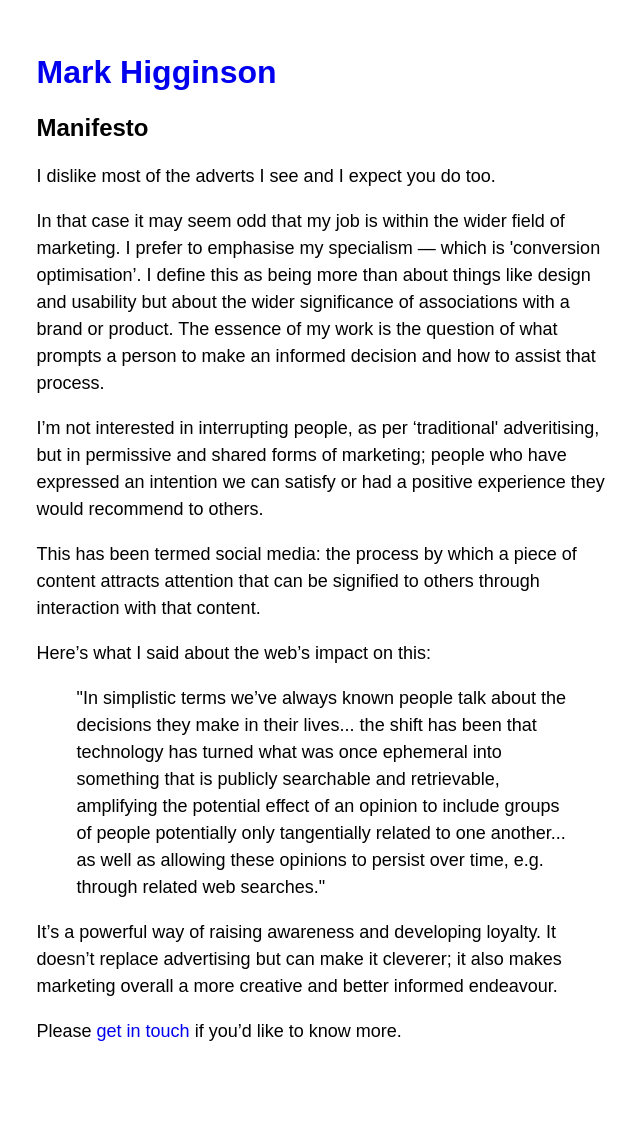
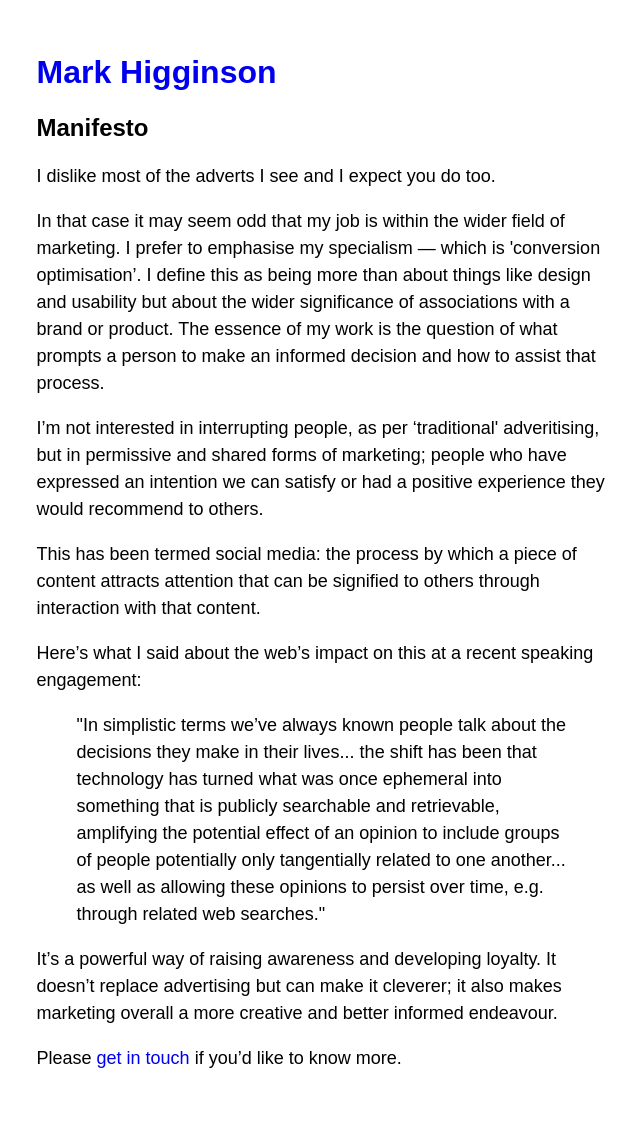
Before and after one commit to markhgn/markhgn.github.io, a Jekyll site: the page pages/manifesto.html, which Jekyll copies as it is, in a window 1280 px wide. Shown: the whole page, without its empty margins (316-956 px from the left). Built offline with Jekyll 4.4.1, drawn with Linux system fonts in a browser that asks for light colours; Markdown is read by kramdown in place of the engine named in the settings; before the commit the page ends 1096 px from its top, so only the background shows below that.

```diff
--- a/index.html
+++ b/index.html
@@ -6,7 +6,7 @@ layout: default
 
     <a href="/pages/manifesto.html">Manifesto</a>
 
-	<h2>The web is a social artifact<br>
+	<h2>The web is a social artifact.<br>
 	Here is a selected collection of related items:</h2>
 	<p>&nbsp;</p>
 
--- a/pages/manifesto.html
+++ b/pages/manifesto.html
@@ -5,7 +5,7 @@
     <meta charset="utf-8">
     <title>Mark Higginson</title>
     <meta name="viewport" content="width=device-width, initial-scale=1.0">
-    <meta name="description" content="he web is a social artifact. Here is a selected collection of related items.">
+    <meta name="description" content="The web is a social artifact. Here is a selected collection of related items.">
 
     <link rel="stylesheet" type="text/css" href="http://fonts.googleapis.com/css?family=Roboto">
     <link rel="stylesheet" type="text/css" href="/css/style.css">
@@ -47,10 +47,12 @@
 
         <p>This has been termed social media: the process by which a piece of content attracts attention that can be signified to others through interaction with that content.</p>
 
-<p>Here’s what I said about the web’s impact on this:</p>
+        <p>Here’s what I said about the web’s impact on this at a recent speaking engagement:</p>
 
             <blockquote>
+
                 <p>"In simplistic terms we’ve always known people talk about the decisions they make in their lives... the shift has been that technology has turned what was once ephemeral into something that is publicly searchable and retrievable, amplifying the potential effect of an opinion to include groups of people potentially only tangentially related to one another... as well as allowing these opinions to persist over time, e.g. through related web searches."</p>
+
             </blockquote>
 
         <p>It’s a powerful way of raising awareness and developing loyalty. It doesn’t replace advertising but can make it cleverer; it also makes marketing overall a more creative and better informed endeavour.</p>
```
Also changed, not shown: pages/atttention_flow.html (added, +64 -0 lines), assets/images-pages/1_quantcast.png (added), assets/images-pages/1_quantcast_inline.png (added), assets/images-pages/2_page_views.png (added), assets/images-pages/2_page_views_inline.png (added), assets/images-pages/3_links.png (added), assets/images-pages/3_links_inline.png (added), assets/images-pages/4_red_bull.png (added), assets/images-pages/4_red_bull_inline.png (added), assets/images-pages/5_coca-cola.png (added), assets/images-pages/5_coca-cola_inline.png (added), assets/images-pages/6_coca-cola_vs_red_bull.png (added), assets/images-pages/6_coca-cola_vs_red_bull_inline.png (added), assets/images-pages/7_comparison.png (added), 1 more files. Lines whose indentation alone changed are shown as unchanged.
